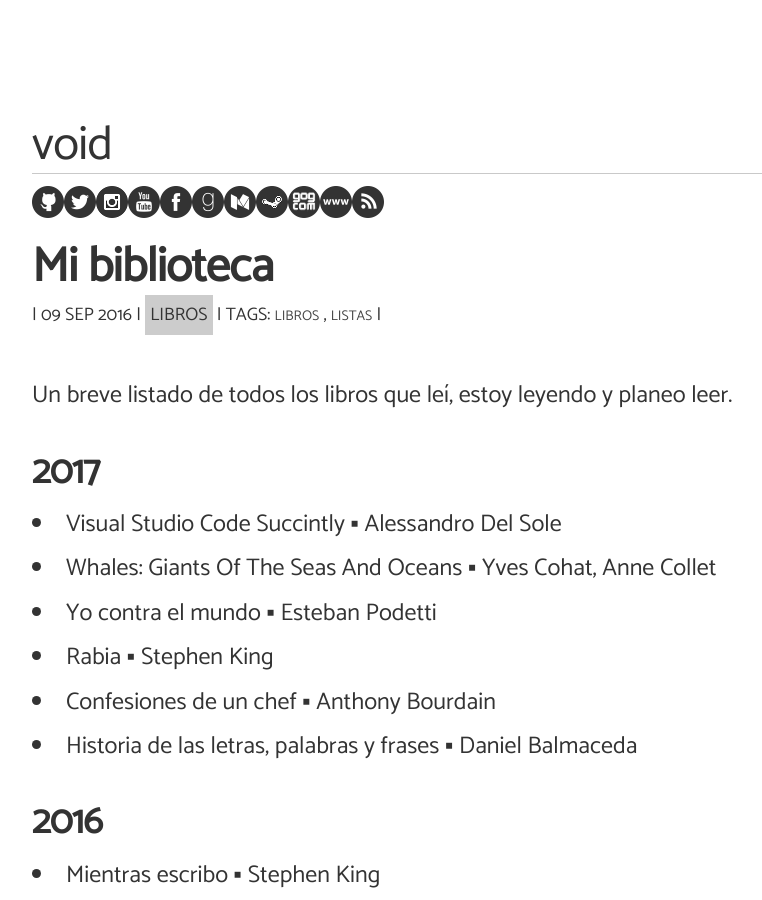
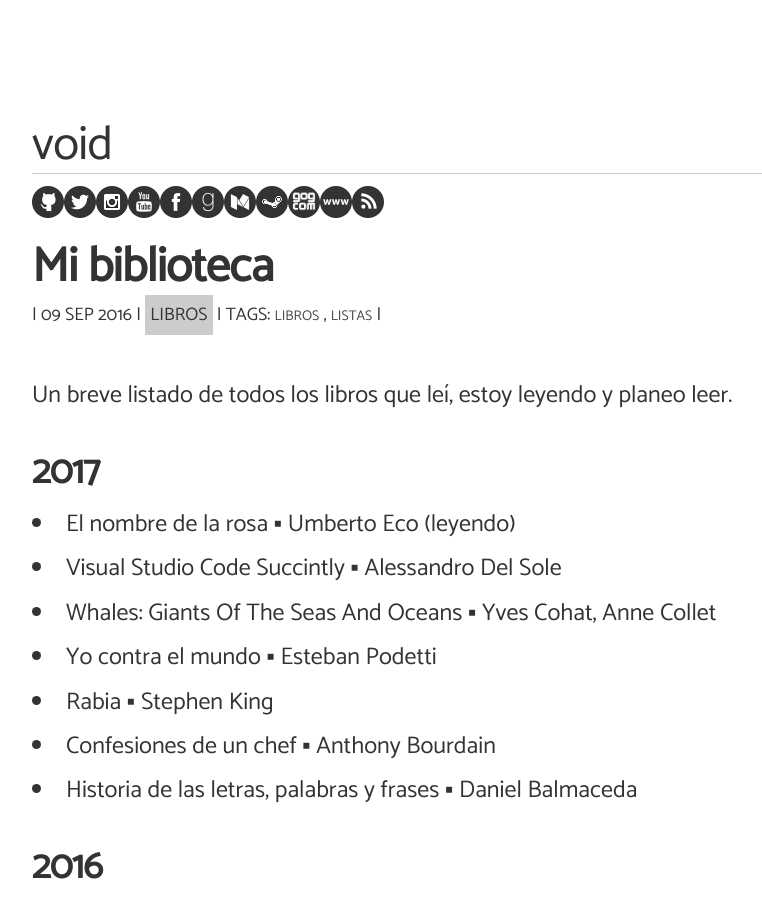
Before and after one commit to angelsimon/angelsimon.github.io, a Jekyll site: the page built from _posts/2016-09-09-libros-que-termine.md, in a window 1280 px wide and 900 px high. Shown: the whole window, without its empty margins (32-794 px from the left). Built offline with Jekyll 4.4.1, drawn with Linux system fonts in a browser that asks for light colours; nearby versions of some CDN libraries; comment, search, counter and statistics services are not loaded.

Commit message:
Update 2016-09-09-libros-que-termine.md

```diff
--- a/_posts/2016-09-09-libros-que-termine.md
+++ b/_posts/2016-09-09-libros-que-termine.md
@@ -11,6 +11,7 @@ Un breve listado de todos los libros que leí, estoy leyendo y planeo leer.
 
 <h2>2017</h2>
 <ul>
+<li>El nombre de la rosa &#9642; Umberto Eco (leyendo)</li>
 <li>Visual Studio Code Succintly &#9642; Alessandro Del Sole</li>
 <li>Whales: Giants Of The Seas And Oceans &#9642; Yves Cohat, Anne Collet</li>
 <li>Yo contra el mundo &#9642; Esteban Podetti</li>
```
